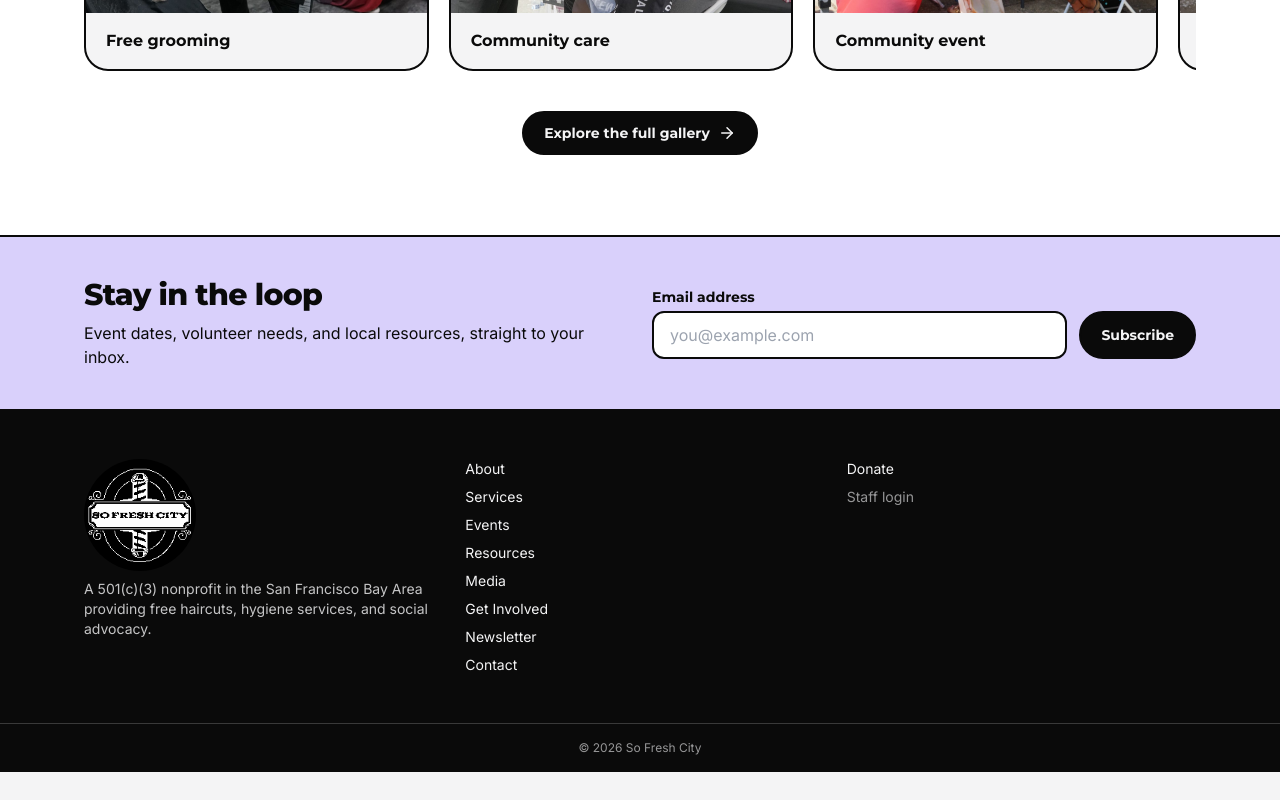
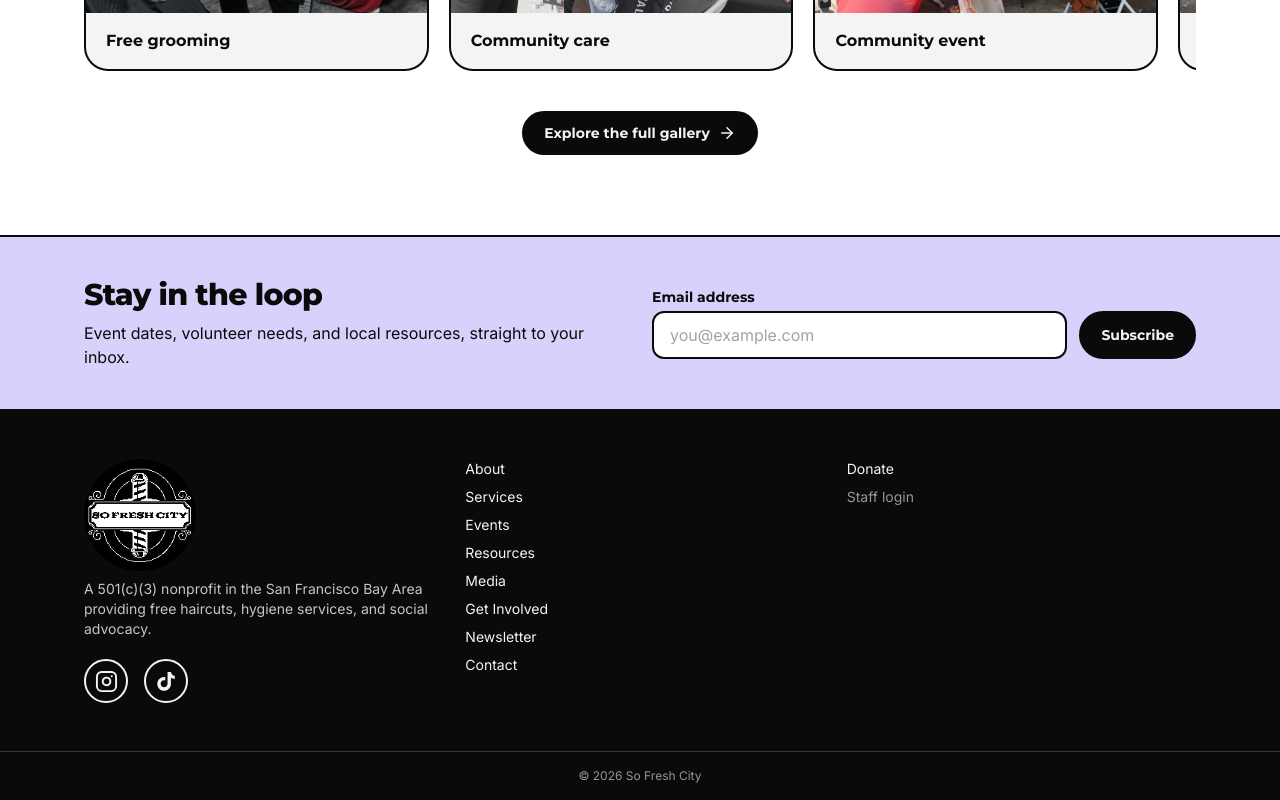
Before and after one commit to Sofreshcity/Web, a React (Vite) app: page / in a window 1280 px wide. Shown: the part 2060-2860 px from the top of the page. Before the commit the page ends 2832 px from the top, so only its background shows below. Built offline with nearby package versions, Linux system fonts and the light colour scheme; no server answers.

Commit message:
Add Instagram and TikTok social links and icons to menu and footer

```diff
--- a/src/components/Layout.tsx
+++ b/src/components/Layout.tsx
@@ -1,6 +1,6 @@
 import { useState } from "react";
 import { Link, NavLink, Outlet } from "react-router-dom";
-import { Menu, X } from "lucide-react";
+import { Instagram, Menu, X } from "lucide-react";
 import { DONATE_URL } from "../lib/config";
 import NewsletterForm from "./NewsletterForm";
 
@@ -17,6 +17,30 @@ const links = [
   { to: "/newsletter", label: "Newsletter" },
   { to: "/contact", label: "Contact" },
 ];
+
+
+const socials = [
+  { name: "Instagram", url: "https://www.instagram.com/sofreshcity/" },
+  { name: "TikTok", url: "https://www.tiktok.com/sofreshcity" },
+];
+
+function SocialLinks({ inFooter = false }: { inFooter?: boolean }) {
+  return (
+    <div className="flex items-center gap-4" aria-label="So Fresh City social media">
+      {socials.map(({ name, url }) => (
+        <a key={name} href={url} target="_blank" rel="noopener noreferrer"
+          aria-label={`So Fresh City on ${name} (opens in a new tab)`}
+          className={`inline-flex h-11 w-11 items-center justify-center rounded-full border-2 transition hover:scale-105 focus-visible:outline-offset-4 ${inFooter ? "border-paper text-paper" : "border-ink text-ink"}`}>
+          {name === "Instagram" ? <Instagram size={23} aria-hidden="true" /> : (
+            <svg width="23" height="23" viewBox="0 0 24 24" fill="currentColor" aria-hidden="true">
+              <path d="M16.7 2c.2 2.3 1.6 3.7 3.9 3.9v3.4c-1.5 0-2.9-.4-4-1.2v6.4c0 4-3.2 7.1-7.1 7.1s-7.1-3.2-7.1-7.1 3.2-7.1 7.1-7.1c.4 0 .8 0 1.2.1v3.5c-.4-.1-.8-.2-1.2-.2-2 0-3.6 1.6-3.6 3.6S7.5 18 9.5 18s3.6-1.6 3.6-3.6V2h3.6Z" />
+            </svg>
+          )}
+        </a>
+      ))}
+    </div>
+  );
+}
 
 export default function Layout() {
   const [open, setOpen] = useState(false);
@@ -40,6 +64,7 @@ export default function Layout() {
                 {l.label}
               </NavLink>
             ))}
+            <SocialLinks />
             <Link to="/donate" className="btn btn-primary self-start" onClick={() => setOpen(false)}>
               Donate
             </Link>
@@ -66,6 +91,7 @@ export default function Layout() {
           <div>
             <img src={logoSrc} alt="So Fresh City" className="h-28 w-28 rounded-full object-cover" width={112} height={112} />
             <p className="mt-2 text-sm text-paper/80">A 501(c)(3) nonprofit in the San Francisco Bay Area providing free haircuts, hygiene services, and social advocacy.</p>
+            <div className="mt-5"><SocialLinks inFooter /></div>
           </div>
           <div className="flex flex-col gap-2 text-sm">
             {links.map((l) => (
```
